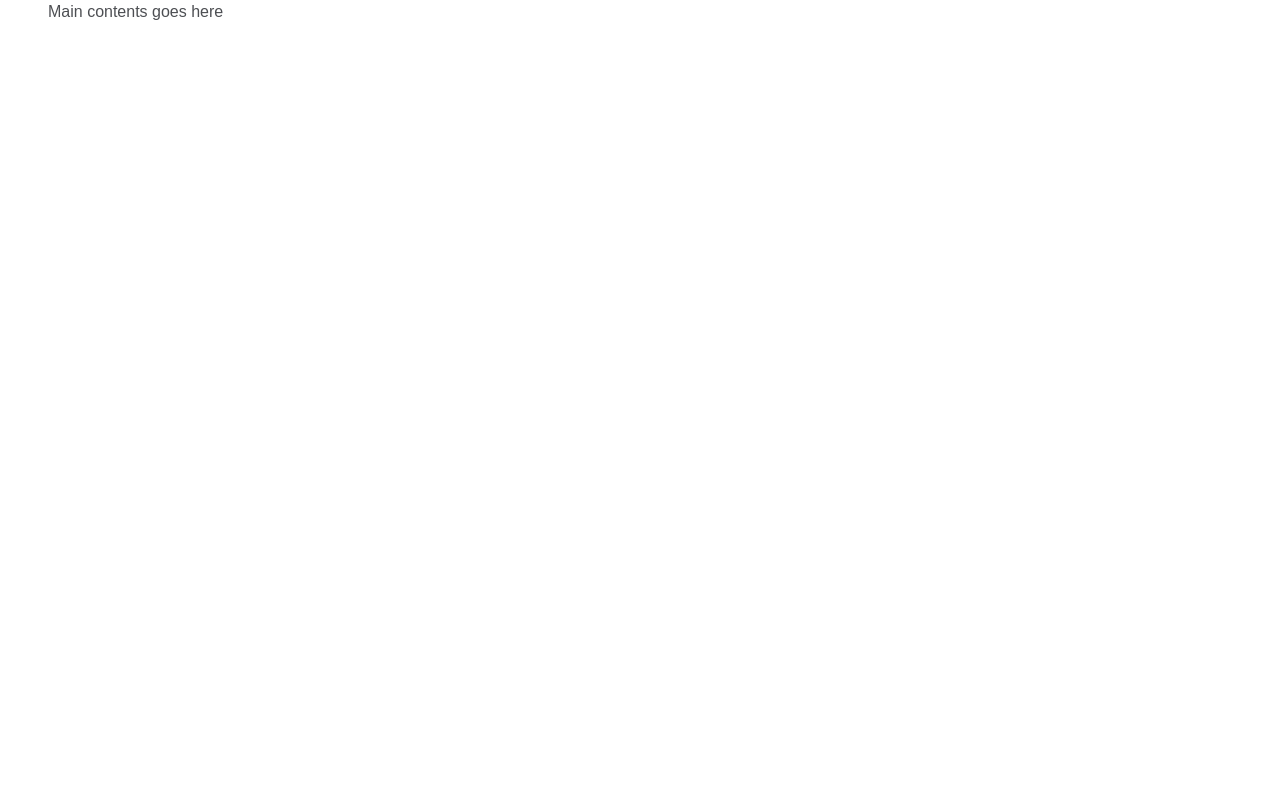
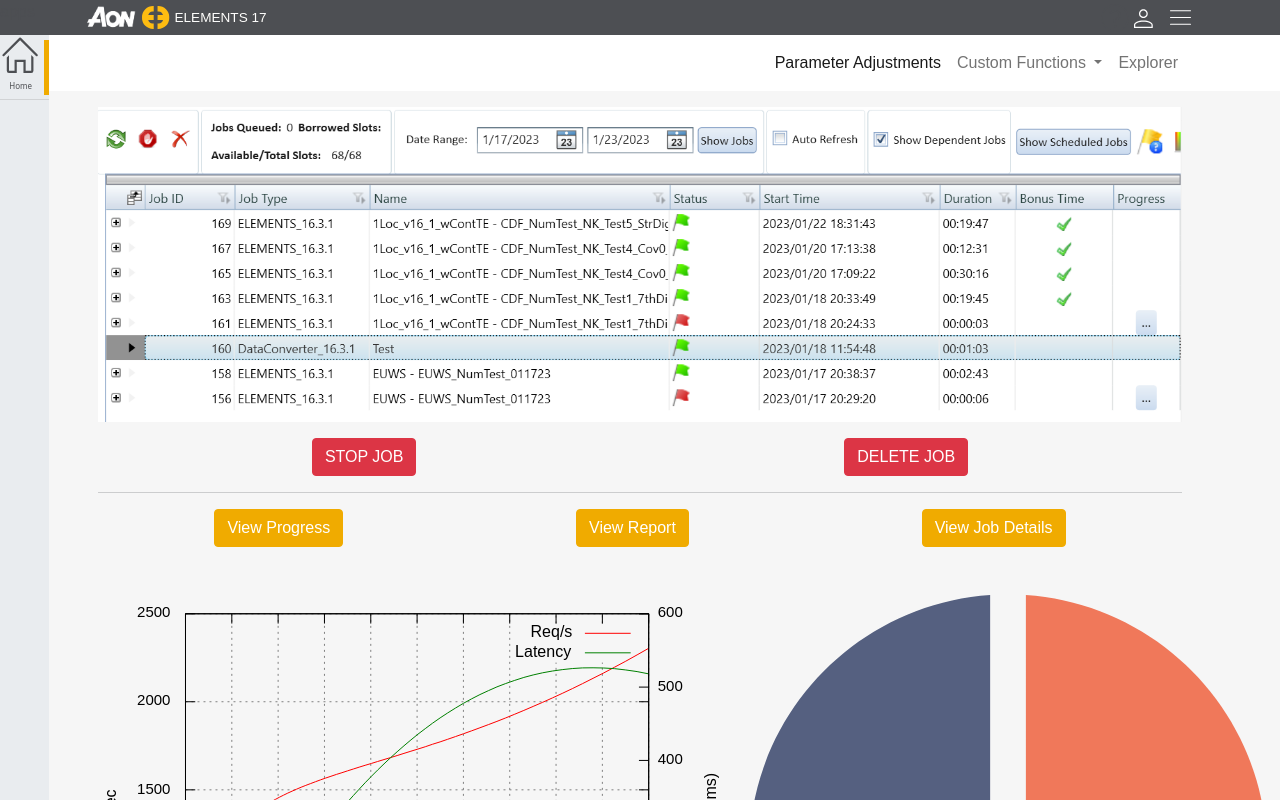
Before and after one commit to aon-elements/aon-elements, a plain HTML site: page portfolio.html in a window 1280 px wide. Shown: the top 800 px of the page. Drawn offline with nearby package versions, Linux system fonts and the light colour scheme.

Commit message:
chnages on JAn31 6pm

```diff
--- a/css/style.css
+++ b/css/style.css
@@ -8,7 +8,7 @@
     height:100vh;
     font-family: Arial, Helvetica, sans-serif;
     color:#4D4F53;
-    /* background-color: aliceblue; */
+    background-color: #f6f6f6;
 }
 
 body a{
@@ -85,10 +85,85 @@
 
 -----------Portfolio Page--------
 
-#port-pg{
+#port-bg{
     background-color: #f6f6f6 !important;
 }
 
+.side-bar{
+    position:absolute;
+    top:0;
+    left:0;
+    z-index: 5000;
+    background-color: #e9ecef;
+    height: 100%;
+    /*width:50px;*/
+}
+
+.side-bar .apps{
+    background-color: #4D4F53;
+    height:35px;
+}
+
+.side-bar .icons img{
+    width:40px;
+}
+
+.side-bar .indicator{
+    display: inline-flex;
+    height: 55px;
+    background: url(/img/indicator.svg);
+    top: -10px;
+    position: relative;
+}
+
+.side-bar .sep{
+    display: block;
+    background: url(/img/line.svg);
+    height: 1px;
+    margin-top: -6px; /*5*/
+}
+
+.top-row{
+background-color: #4D4F53;
+/* height: 60px; */
+}
+
+.top-row img.aon-logo{
+    width:60px; /*100px*/
+    max-width:100px;
+}
+
+.top-row img.if-logo{
+    width:125px; /*184*/
+    max-width:184px;
+}
+
+.top-row .help-icon{
+    width:28px;
+}
+
+.top-row .user-icon{
+    width:30px;
+}
+
+.top-row .hbm-icon{
+    width:35px;
+}
+
+.bottom-row{
+    background-color: #fff;
+    height: 56px; /*100px*/
+}
+
+
+.port-content{
+background-color: #f6f6f6;
+min-height:90vh;
+}
+
+.port-content .jobs img{
+width:100%;
+}
 
 
 --------Scroll Code-------
@@ -197,6 +272,17 @@
 border-color: #ffc107;
 outline: 0;
 box-shadow: 0 0 0 0.25rem #ffc10757;
+}
+
+.dropdown-menu {
+    border: 0px !important;
+    border-radius:unset !important;
+}
+
+.dropdown-item.active, .dropdown-item:active {
+    color: #fff;
+    text-decoration: none;
+    background-color: #bcbdbe !important;
 }
 
 /*-------------Custom-------------------*/
--- a/portfolio.html
+++ b/portfolio.html
@@ -13,14 +13,81 @@
   </head>
   <body id="port-pg">
 
-    <div class="container-xxxl">
       <header>
+        <div class="side-bar">
+          <div class="apps">apps</div>
+          <div class="icons">
+            <img src="/img/home-icon.svg">
+               <i class="indicator">&nbsp;</i>
+            <i class="sep">&nbsp;</i>
 
-      </header><!--header-->
+          </div>
+        </div>
+        <div class="top-row">
+          <div class="container-lg d-flex flex-row justify-content-between">
+            <div class="float-left my-auto"><img src="img/aon-logo-white.png" class="aon-logo"><img src="img/if-elements-logo.svg" class="if-logo"></div>
+            <div class="float-right my-auto"><img src="img/help-icon.svg" class="help-icon"><img src="img/user-icon.svg" class="user-icon">   <img src="img/hbm-icon.svg" class="hbm-icon">
+             </div>
+          </div>
+        </div>
+        <div class="bottom-row">
+          <div class="container-lg bg-white">
+          <nav class="navbar navbar-expand-lg navbar-light bg-light float-end bg-white">
+            <div class="container-fluid">
+              <!--<a class="navbar-brand" href="#">Navbar</a>-->
+              <button class="navbar-toggler" type="button" data-bs-toggle="collapse" data-bs-target="#navbarNavDropdown" aria-controls="navbarNavDropdown" aria-expanded="false" aria-label="Toggle navigation">
+                <span class="navbar-toggler-icon"></span>
+              </button>
+              <div class="collapse navbar-collapse" id="navbarNavDropdown">
+                <ul class="navbar-nav">
+                  <li class="nav-item">
+                    <a class="nav-link active" aria-current="page" href="#">Parameter Adjustments</a>
+                  </li>
+
+                  <li class="nav-item dropdown">
+                    <a class="nav-link dropdown-toggle" href="#" id="navbarDropdownMenuLink" role="button" data-bs-toggle="dropdown" aria-expanded="false">
+                      Custom Functions
+                    </a>
+                    <ul class="dropdown-menu" aria-labelledby="navbarDropdownMenuLink">
+                      <li><a class="dropdown-item" href="#">SubMenu1</a></li>
+                      <li><a class="dropdown-item" href="#">SubMenu2</a></li>
+                      <li><a class="dropdown-item" href="#">Submenu3</a></li>
+                    </ul>
+                  </li>
+
+                  <li class="nav-item">
+                    <a class="nav-link" href="#">Explorer</a>
+                  </li>
+                </ul>
+              </div>
+            </div>
+          </nav>
+          </div>
+        </div>
+      </header>
+
+    <section id="content" class="container-lg">
+<div class="port-content p-3">
+<div class="jobs"><img src="/img/Jobs.png">
+
+  <div class="d-flex flex-md-row justify-content-around pt-3">
+  <button class="btn btn-danger">STOP JOB</button><button class="btn btn-danger">DELETE JOB</button>
+</div>
+</div>
+<hr>
+<div class="reports">
 
 
-    <section id="content">
-Main contents goes here
+    <div class="d-flex flex-md-row justify-content-around">
+      <button class="btn btn-warning">View Progress</button><button class="btn btn-warning">View Report</button><button class="btn btn-warning">View Job Details</button>
+    </div>
+    <div class="d-flex flex-md-row justify-content-around pt-5">
+
+   <div><img src="/img/graph.svg"></div><div><img src="/img/pie-chart.svg"></div>
+  </div>
+
+</div>
+</div>
 
     </section><!--content-->
 
@@ -28,7 +95,7 @@
     <footer></footer><!--footer-->
 
 
-    </div><!--container-->
+
 
 
     <!-- Optional JavaScript; choose one of the two! -->
```
Also changed, not shown: img/Jobs.png (added), img/about-icon.svg (added), img/about-icon2.svg (added), img/graph.svg (added), img/hbm-icon.svg (added), img/help-icon.svg (added), img/help-icon2.svg (added), img/home-icon.svg (added), img/if-elements-logo.svg (added), img/indicator.svg (added), img/line.svg (added), img/pie-chart.svg (added), img/support-icon.svg (added), img/user-icon.svg (added).
